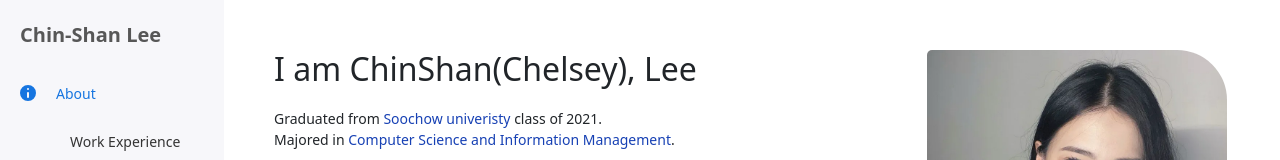
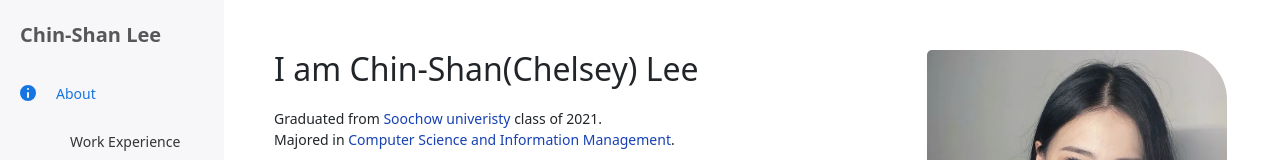
Before and after one commit to chelsey0527/chelsey-portfolio, a React (Create React App) app: page /About in a window 1280 px wide. Shown: the top 160 px of the page. Built offline with nearby package versions, Linux system fonts and the light colour scheme; some icons are missing; the HTML template or start-up script is replaced by a standard one.

Commit message:
fix typo

```diff
--- a/src/views/About.js
+++ b/src/views/About.js
@@ -11,7 +11,7 @@ const About = () => {
     <>
       <Row className='margin-bottom-50'>
         <Col sm={8}>
-          <h2 className='margin-bottom-20'>I am ChinShan(Chelsey), Lee </h2>
+          <h2 className='margin-bottom-20'>I am Chin-Shan(Chelsey) Lee </h2>
           <div className='normal-font'>
             Graduated from <span className='underline'>Soochow univeristy</span>  class of 2021.
             <br/>
```
